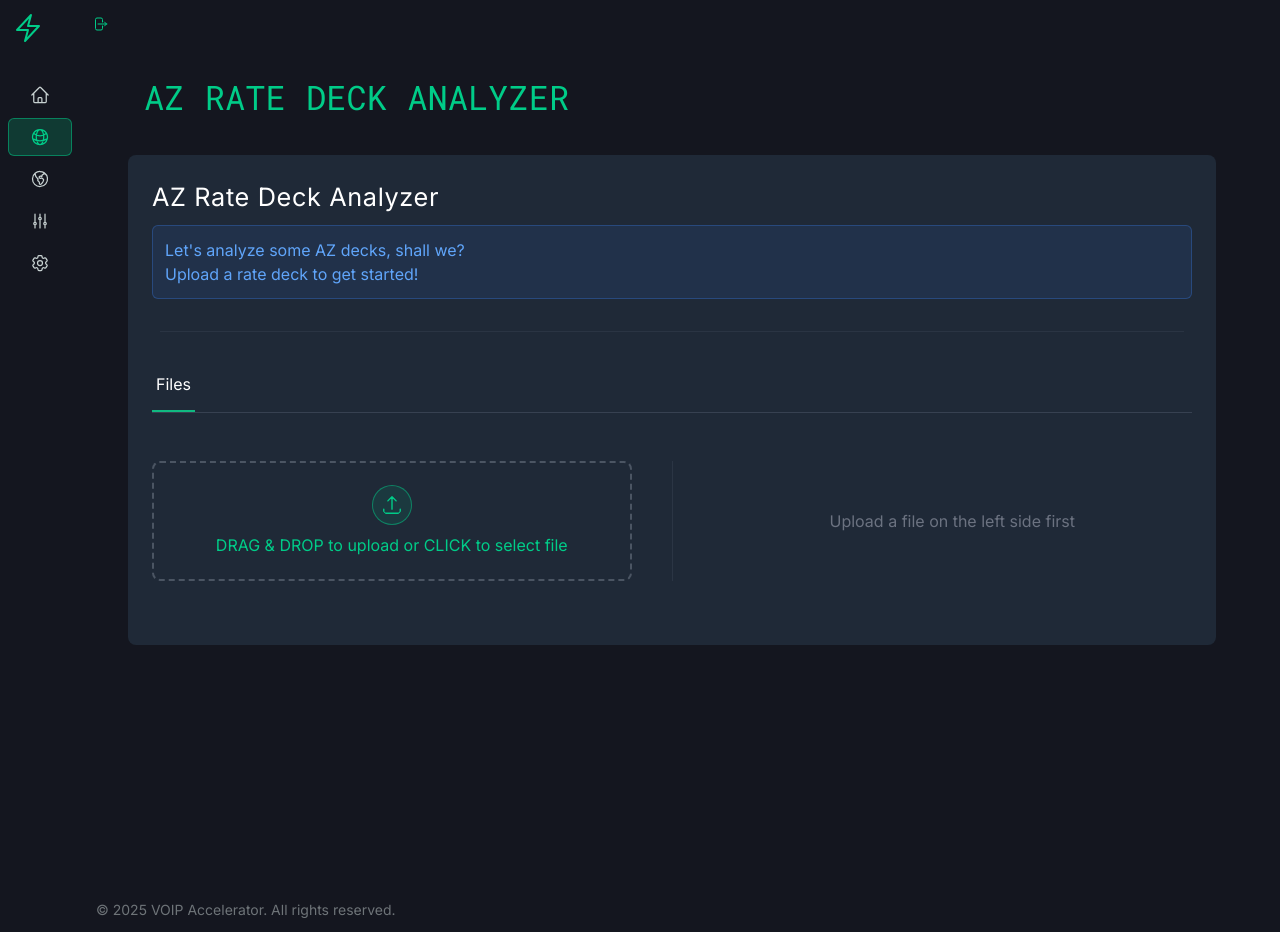
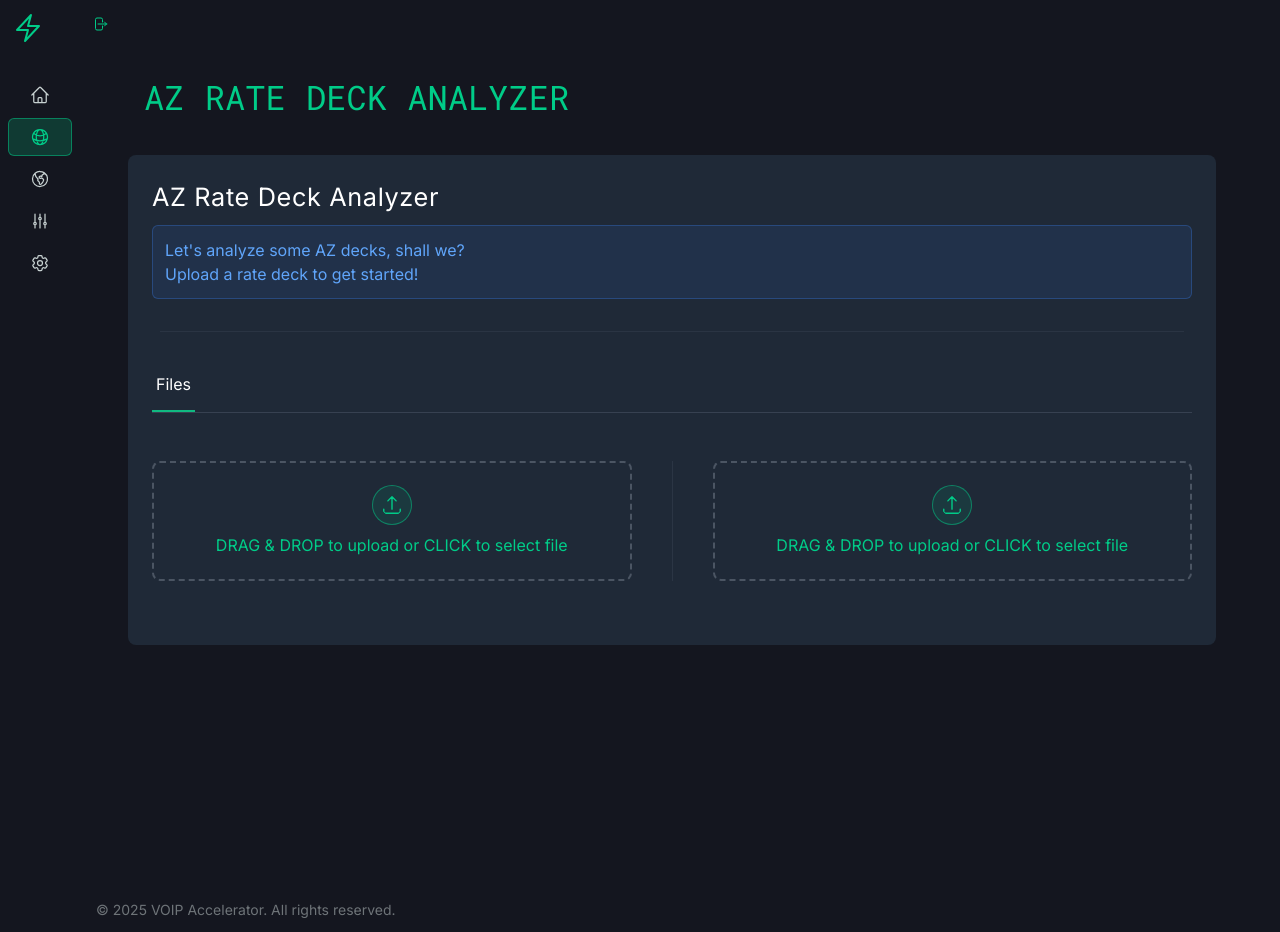
Before and after one commit to kdjordan/voip-accelerator, a Vue app in the folder client/: page /azview in a window 1280 px wide. Built offline with nearby package versions, Linux system fonts and the light colour scheme.

Commit message:
REFACTOR: Update AZ components for improved report handling and UI

```diff
--- a/client/src/components/az/AZContentHeader.vue
+++ b/client/src/components/az/AZContentHeader.vue
@@ -52,6 +52,7 @@
             v-if="azStore.activeReportType === type"
             class="absolute bottom-0 left-0 right-0 h-0.5 bg-emerald-500"
           >
+
         </div>
         </button>
         <button v-if="azStore.filesUploaded.size > 0"
@@ -79,12 +80,9 @@
 
   // Compute available report types based on the current state
   const availableReportTypes = computed(() => {
-    // If we have full reports generated, show Files and Code Compare tabs
     if (azStore.reportsGenerated) {
-      return [ReportTypes.FILES, ReportTypes.CODE];
+      return [ReportTypes.FILES, ReportTypes.CODE, ReportTypes.PRICING];
     }
-
-    // In all other cases, only show Files tab
     return [ReportTypes.FILES];
   });
 
--- a/client/src/components/az/AZFileUploads.vue
+++ b/client/src/components/az/AZFileUploads.vue
@@ -115,7 +115,7 @@
 
           <!-- Right Side: Second Upload Zone (Only visible after first file is uploaded) -->
           <div class="w-1/2 pl-6">
-            <div v-if="azStore.isComponentDisabled('az1')">
+            <div>
               <div
                 class="relative border-2 rounded-lg p-6 h-[120px] flex items-center justify-center"
                 :class="[
@@ -210,13 +210,6 @@
 
               <!-- Single File Report Section for second file -->
               <AzCodeSummary componentId="az2" />
-            </div>
-            <!-- Empty State Message when no first file is uploaded -->
-            <div
-              v-if="!azStore.isComponentDisabled('az1')"
-              class="h-[120px] flex items-center justify-center text-gray-500"
-            >
-              <p>Upload a file on the left side first</p>
             </div>
           </div>
         </div>
--- a/client/src/components/shared/PreviewModal2.vue
+++ b/client/src/components/shared/PreviewModal2.vue
@@ -49,10 +49,10 @@
 
             <!-- Informational note about auto-generated fields -->
             <div class="mb-4 p-3 bg-blue-500/10 border border-blue-500/30 rounded-md">
-              <p class="text-sm text-blue-400">
+              <div class="text-sm text-blue-400">
                 <h3 class="text-lg font-medium">{{ modalMessage.title }}</h3>
                 <span v-html="modalMessage.message"></span>
-              </p>
+              </div>
             </div>
 
             <!-- US-specific help text -->
--- a/client/src/types/constants/messages.ts
+++ b/client/src/types/constants/messages.ts
@@ -28,7 +28,7 @@ export const AZ_JOURNEY_MESSAGES: Record<JourneyState, JourneyMessage> = {
   },
   TWO_FILES: {
     title: 'Ready for comparison',
-    message: 'Both files are uploaded. Click "Get Reports" to see a detailed comparison and find opportunities.',
+    message: 'Both files are uploaded.<br>Click "Get Reports" to generate pricing and code comparison reports.',
   },
   REPORTS_READY: {
     title: 'Analysis complete',
```
